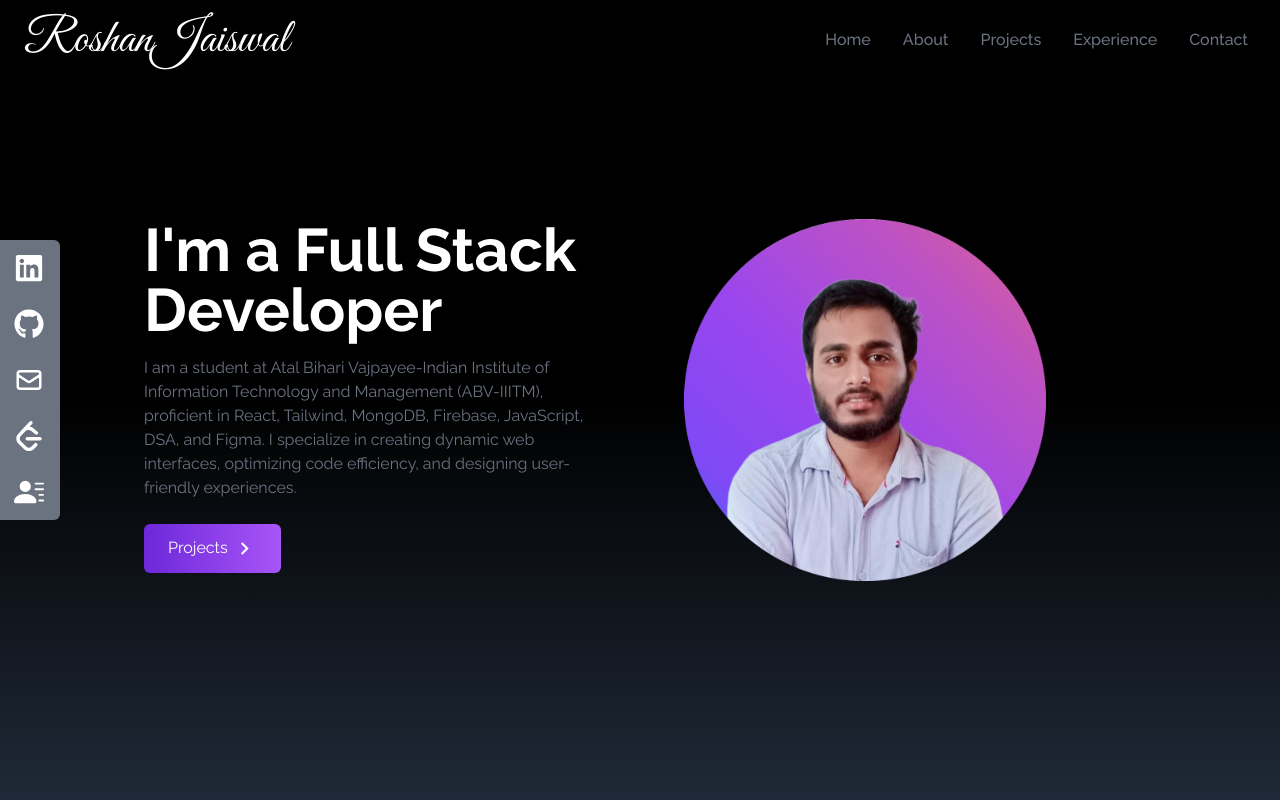
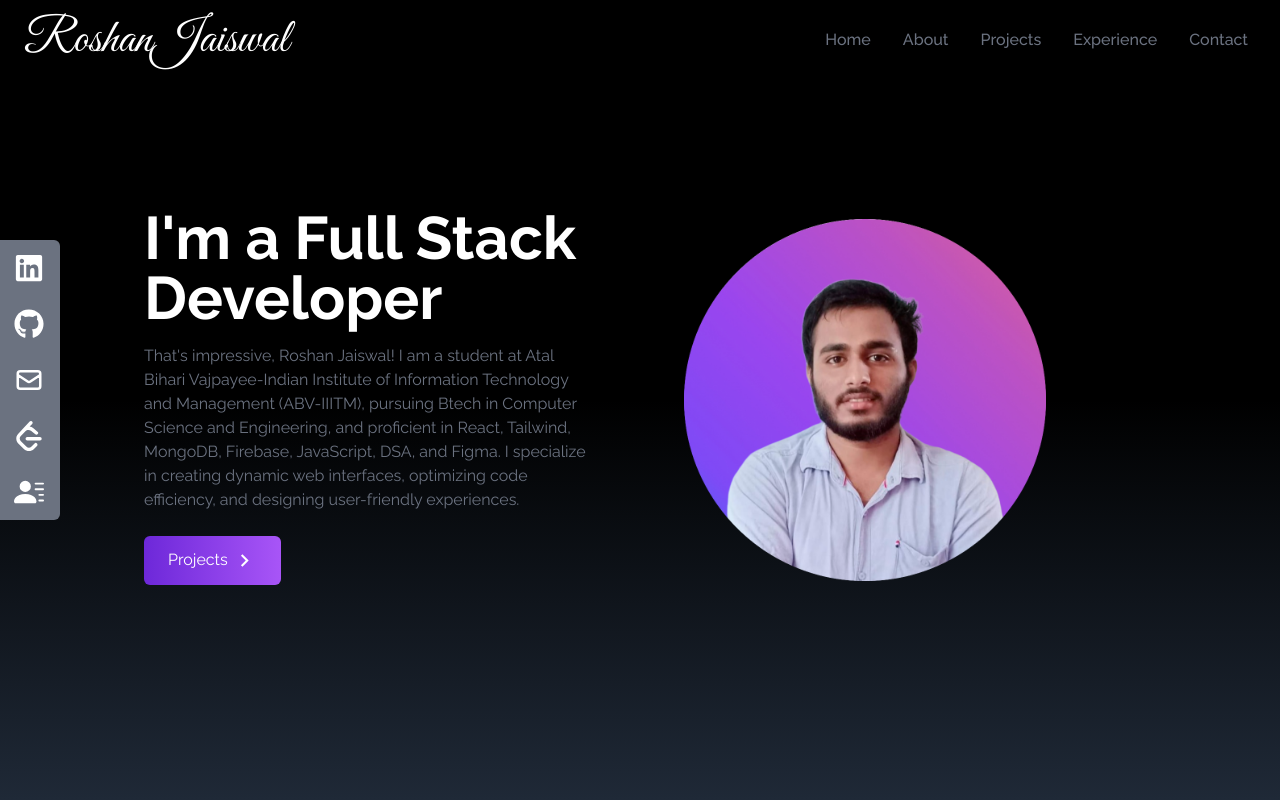
Before and after one commit to CodeCortex/Portfolio, a React (Create React App) app: page / in a window 1280 px wide. Shown: the top 800 px of the page. Built offline with nearby package versions, Linux system fonts and the light colour scheme; the HTML template or start-up script is replaced by a standard one.

Commit message:
hero text changes

```diff
--- a/src/components/Home.jsx
+++ b/src/components/Home.jsx
@@ -11,11 +11,7 @@ const Home = () => {
         <div className="flex flex-col justify-center h-full">
           <h2 className="text-4xl md:text-6xl font-bold text-white">I'm a Full Stack Developer</h2>
           <p className="text-gray-500 py-4 max-w-md">
-            I am a student at Atal Bihari Vajpayee-Indian Institute of
-            Information Technology and Management (ABV-IIITM), proficient in
-            React, Tailwind, MongoDB, Firebase, JavaScript, DSA, and Figma. I
-            specialize in creating dynamic web interfaces, optimizing code
-            efficiency, and designing user-friendly experiences.
+          That's impressive, Roshan Jaiswal! I am a student at Atal Bihari Vajpayee-Indian Institute of Information Technology and Management (ABV-IIITM), pursuing Btech in Computer Science and Engineering, and proficient in React, Tailwind, MongoDB, Firebase, JavaScript, DSA, and Figma. I specialize in creating dynamic web interfaces, optimizing code efficiency, and designing user-friendly experiences.
           </p>
           <div>
             <button className="group text-white w-fit cursor-pointer px-6 py-3 my-2 flex items-center bg-gradient-to-r from-violet-700 to-purple-500 rounded-md">
```
